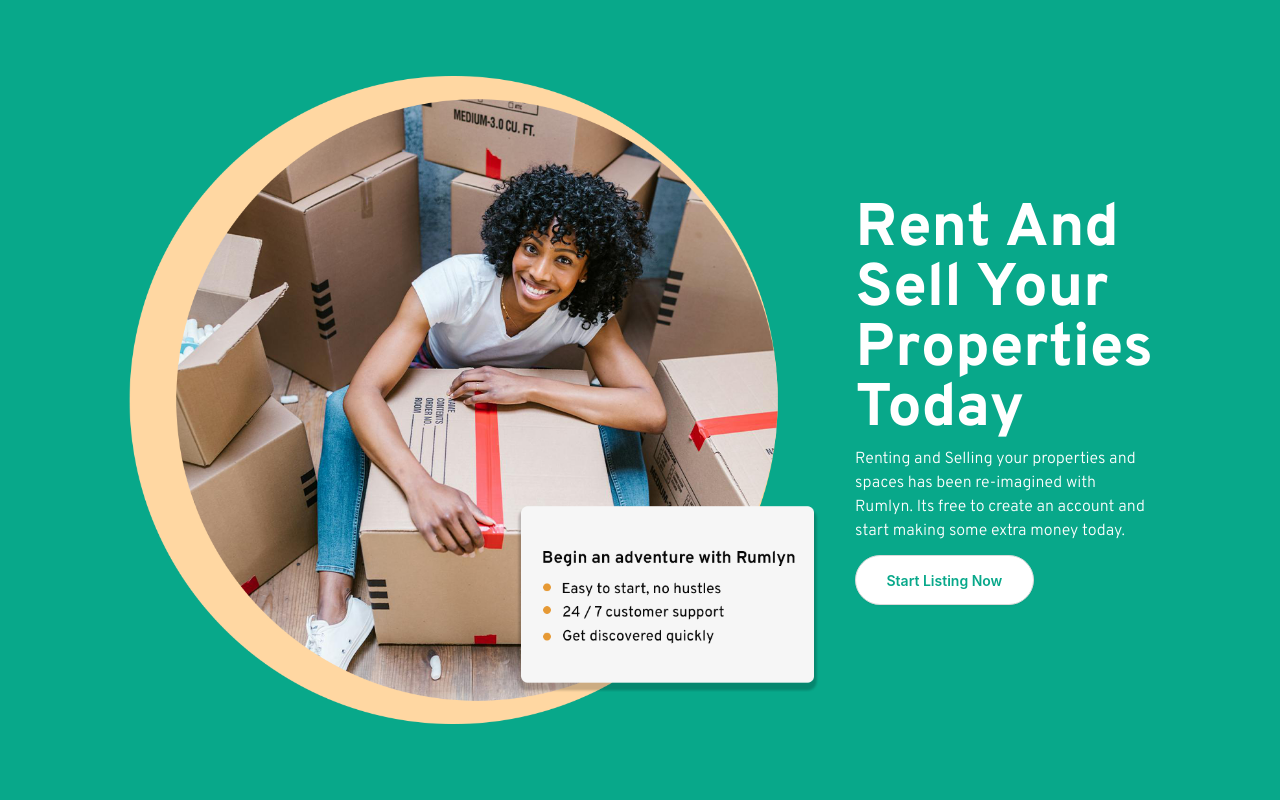
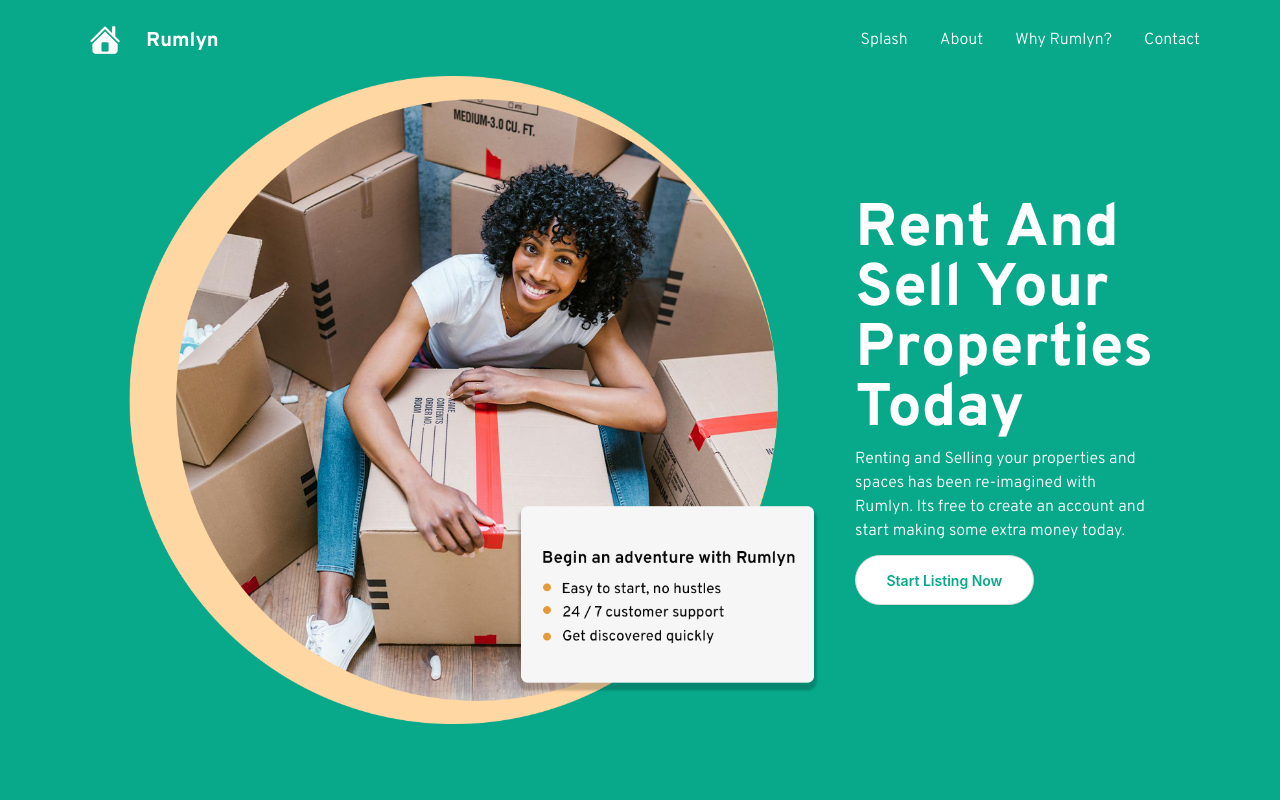
Before and after one commit to koffie99/rumlyn-host-rebuild, a Next.js app: page / in a window 1280 px wide. Shown: the top 800 px of the page. Built offline with nearby package versions, Linux system fonts and the light colour scheme.

Commit message:
nav added

```diff
--- a/app/globals.css
+++ b/app/globals.css
@@ -1,6 +1,10 @@
 @tailwind base;
 @tailwind components;
 @tailwind utilities;
+
+html {
+  scroll-behavior: smooth;
+}
 
 body {
   font-family: var(--font-overpass-regular), sans-serif;
--- a/app/page.jsx
+++ b/app/page.jsx
@@ -5,10 +5,12 @@ import About from "./sections/About"
 import Why from "./sections/Why"
 import Contact from "./sections/Contact"
 import Footer from "./sections/Footer"
+import Nav from "./sections/Nav"
 
 export default function Home() {
   return (
     <div className="min-h-screen w-full">
+      <Nav />
       <Splash />
       <About />
       <Why />
--- a/app/sections/About.jsx
+++ b/app/sections/About.jsx
@@ -3,7 +3,7 @@ import React from "react"
 
 const About = () => {
   return (
-    <div className="h-[100%] md:h-[100vh] md:p-0 p-12 bg-[#f9fafd] flex justify-center items-center gap-6 md:flex-row flex-col">
+    <div className="h-[100%] md:h-[100vh] md:p-0 p-12 bg-[#f9fafd] flex justify-center items-center gap-6 md:flex-row flex-col" id="about">
       <div className="flex-[0.6] lg:flex-[0.4]">
         <h2 className="text-3xl lg:text-6xl">About Rumlyn</h2>
         <p className="mt-2 lg:text-lg">
--- a/app/sections/Contact.jsx
+++ b/app/sections/Contact.jsx
@@ -3,7 +3,7 @@ import React from "react"
 
 const Contact = () => {
   return (
-    <div className="h-[100%] bg-[#08a88a] text-white md:p-20 p-5 flex gap-8 md:flex-row flex-col">
+    <div className="h-[100%] bg-[#08a88a] text-white md:p-20 p-5 flex gap-8 md:flex-row flex-col" id="contact">
       <div className="flex-[0.6]">
         <h2 className="text-3xl mb-3 lg:text-6xl">
           We'll love to hear from you
--- /dev/null
+++ b/app/sections/Nav.jsx
@@ -0,0 +1,36 @@
+import Image from "next/image"
+import React from "react"
+
+const Nav = () => {
+  return (
+    <div className="h-[10vh] bg-transparent md:flex items-center justify-between px-20 fixed w-full z-[999] hidden">
+      <div className="flex items-center gap-4">
+        <Image
+          width={50}
+          height={50}
+          alt="rumlyn logo"
+          src="/images/logo.png"
+        />
+        <h2 className="text-white text-lg lg:text-xl">Rumlyn</h2>
+      </div>
+      <div>
+        <ul className="flex gap-8 text-white">
+          <a href="#splash">
+            <li className="cursor-pointer hover:underline">Splash</li>
+          </a>
+          <a href="#about">
+            <li className="cursor-pointer hover:underline">About</li>
+          </a>
+          <a href="#why">
+            <li className="cursor-pointer hover:underline">Why Rumlyn?</li>
+          </a>
+          <a href="#contact">
+            <li className="cursor-pointer hover:underline">Contact</li>
+          </a>
+        </ul>
+      </div>
+    </div>
+  )
+}
+
+export default Nav
--- a/app/sections/Splash.jsx
+++ b/app/sections/Splash.jsx
@@ -10,7 +10,7 @@ const Splash = () => {
   }
 
   return (
-    <div className="h-[100%] md:h-[100vh] py-12 bg-[#08a88a] flex items-center md:flex-row flex-col justify-center gap-7">
+    <div className="h-[100%] md:h-[100vh] py-12 bg-[#08a88a] flex items-center md:flex-row flex-col justify-center gap-7" id="splash">
       <div>
         <Image
           width={500}
--- a/app/sections/Why.jsx
+++ b/app/sections/Why.jsx
@@ -3,8 +3,13 @@ import WhyCard from "../components/WhyCard"
 
 const Why = () => {
   return (
-    <div className="h-[100%] py-12 bg-[#ffffff] p-20 text-center flex items-center flex-col bg">
-      <h2 className="text-3xl lg:text-6xl text-center mb-9">Why Host On Rumlyn</h2>
+    <div
+      className="h-[100%] py-12 bg-[#ffffff] p-20 text-center flex items-center flex-col bg"
+      id="why"
+    >
+      <h2 className="text-3xl lg:text-6xl text-center mb-9">
+        Why Host On Rumlyn
+      </h2>
       <div className="flex justify-center flex-col items-center gap-8">
         <WhyCard
           image_position="left"
```
